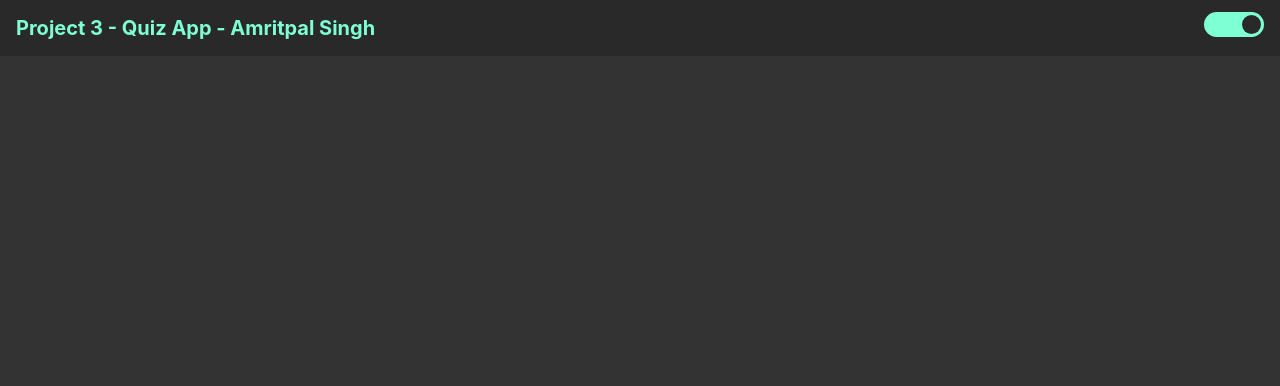
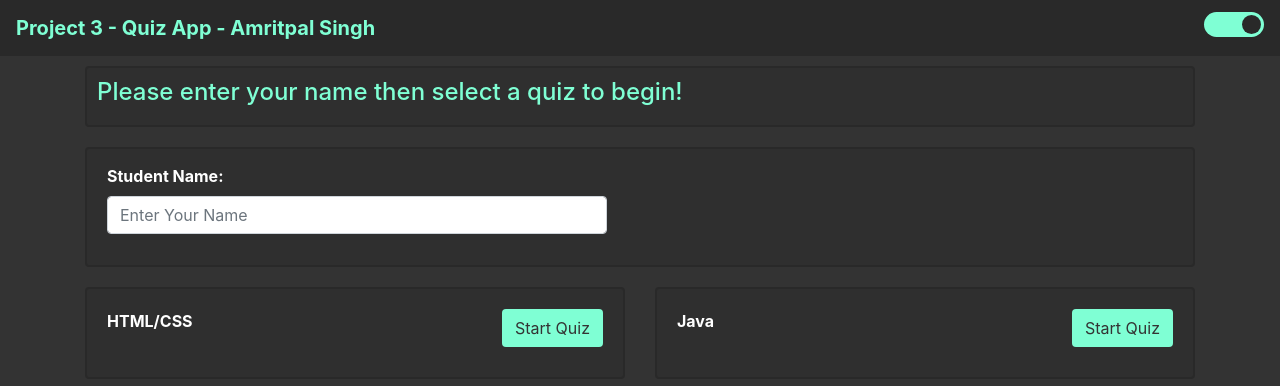
Before and after one commit to AmritS7/QuizApp, a plain HTML site: page index.html in a window 1280 px wide. Drawn offline with nearby package versions, Linux system fonts and the light colour scheme.

Commit message:
Update index.html

```diff
--- a/index.html
+++ b/index.html
@@ -18,7 +18,7 @@
 
     <title>Quiz App</title>
     <link rel="stylesheet" href="project3_CSS.css">
-    <script src="https://github.com/AmritS7/QuizApp/main/Project3_JS.js"></script>
+    <script src="project3_JS.js"></script>
   </head>
 
   <!--Navbar section-->
```
